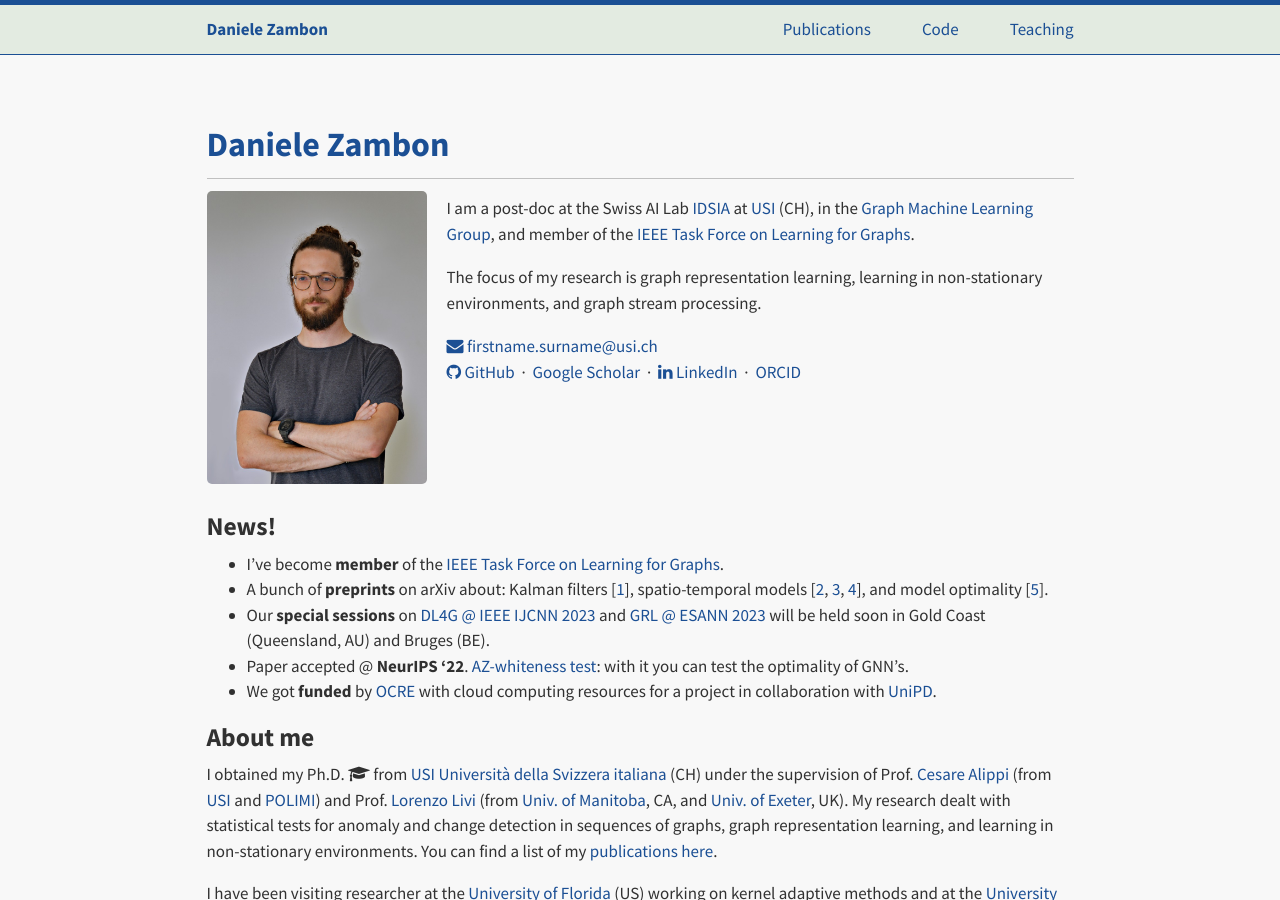
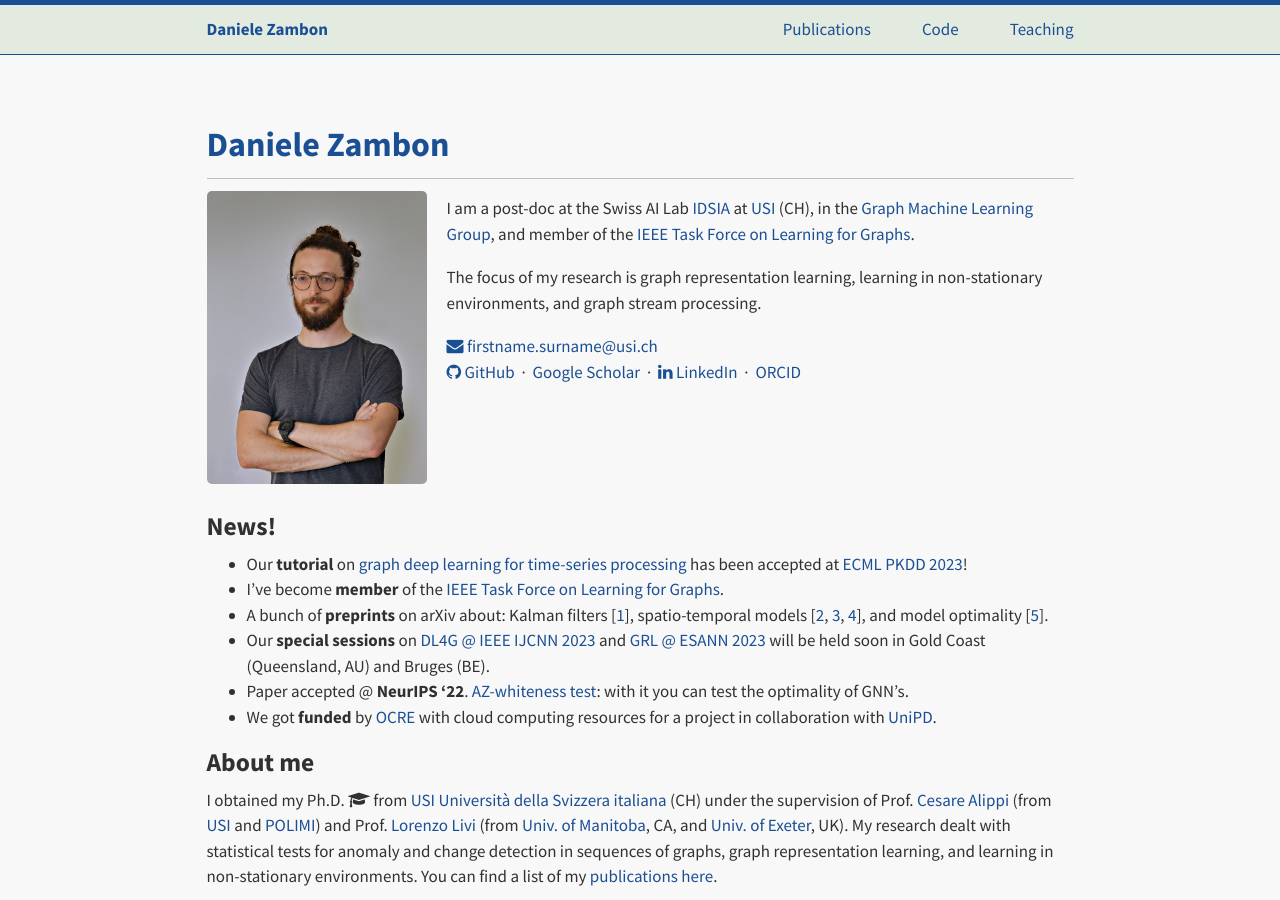
Before and after one commit to dzambon/dzambon.github.io, a Jekyll site: the page built from index.md, in a window 1280 px wide and 900 px high. Built offline with Jekyll 4.4.1, drawn with Linux system fonts in a browser that asks for light colours; a style sheet for code colours, icons or effects is not loaded.

Commit message:
news tutorial ecml

```diff
--- a/_includes/news.md
+++ b/_includes/news.md
@@ -1,4 +1,4 @@
-
+* Our **tutorial** on [graph deep learning for time-series processing](https://gmlg.ch/tutorials/graph-based-processing/ecml-2023) has been accepted at [ECML PKDD 2023](https://2023.ecmlpkdd.org/)!
 * I've become **member** of the [IEEE Task Force on Learning for Graphs](https://www.learning4graphs.org/).
 * A bunch of **preprints** on arXiv about: Kalman filters [[1](#alippi2023graph)], spatio-temporal models [[2](#zambon2023graph), [3](#cini2022sparse), [4](#cini2023taming)], and model optimality [[5](#zambon2023where)].
 * Our **special sessions** on [DL4G @ IEEE IJCNN 2023](https://2023.ijcnn.org/paper-submission/special-sessions#session-4-37) and [GRL @ ESANN 2023](https://www.esann.org/special-sessions#session4) will be held soon in Gold Coast (Queensland, AU) and Bruges (BE).
```
